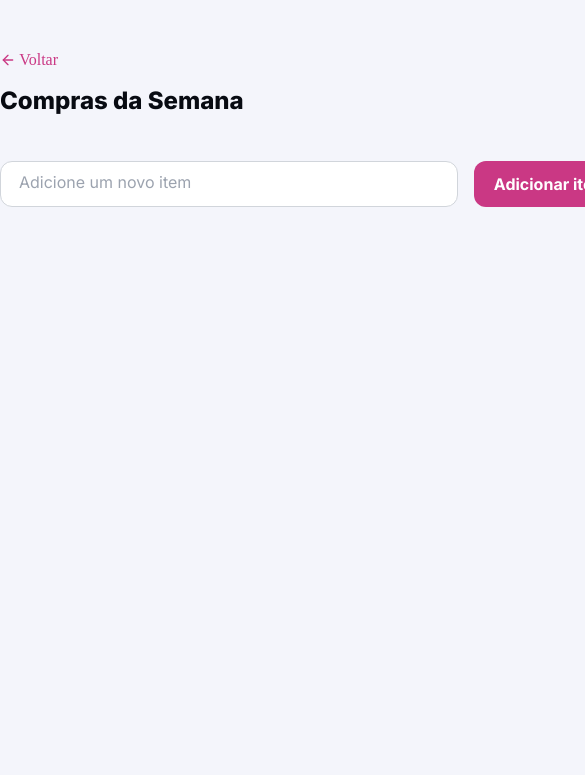
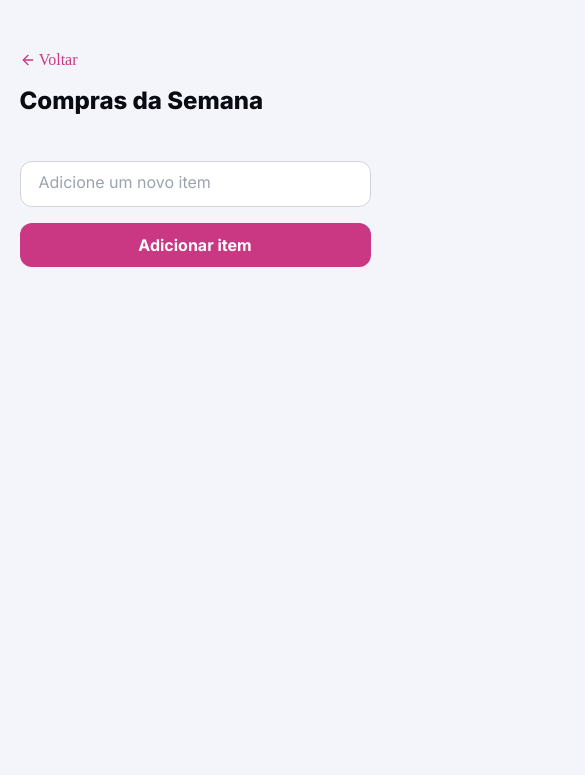
Before and after one commit to GeorgeSilv3/grocery-list, a plain HTML site: page index.html in a window 390 px wide. Shown: the part 69-844 px from the top of the page, 585 px wide, since content can reach past the window. Drawn offline with Linux system fonts and the light colour scheme.

Commit message:
Making the page responsive

```diff
--- a/styles/main.css
+++ b/styles/main.css
@@ -53,4 +53,16 @@ main{
             background-color: var(--color-brand-hover);
         }
     }
+
 }
+
+@media screen and (max-width: 39.18rem){
+    .new-item-wrapper{
+        display: grid;
+        grid-template-columns: 1fr;
+
+        & button{
+            height: 2.75rem;
+        }
+    }
+}
--- a/styles/style.css
+++ b/styles/style.css
@@ -9,3 +9,9 @@
     align-items: center;
     width: 39.18rem;
 }
+
+@media screen and (max-width: 39.18rem){
+    #page{
+        width: 90vw;
+    }
+}
```
